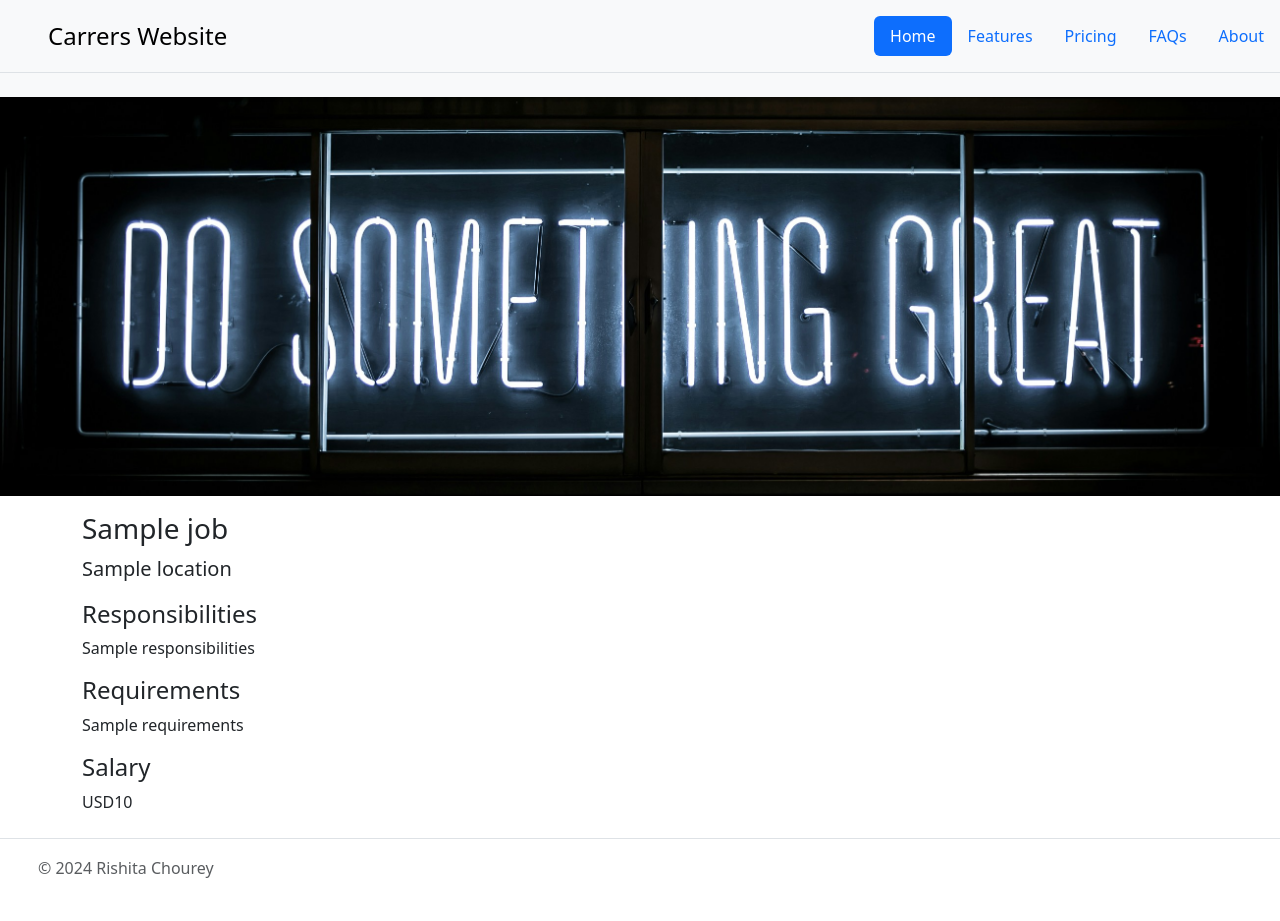
After one commit to RishitaChourey/careers-website, a Flask app: template templates/jobpage.html in a window 1280 px wide. The commit adds this page. Run offline with Flask 3, Linux system fonts and the light colour scheme; the template is opened without the code that fills it: most values are stand-ins (such as "Sample title", 1, 10 or a date in 2020).

Commit message:
Separate page added for each job position

```diff
--- a/app.py
+++ b/app.py
@@ -1,8 +1,7 @@
-from flask import Flask, render_template,jsonify
-from database import load_jobs_from_db
+from flask import Flask, render_template,jsonify, request
+from database import load_job_from_db, load_jobs_from_db
+
 app=Flask(__name__)#object of class
-
-
 
 @app.route("/")
 def first():
@@ -14,5 +13,17 @@ def first():
 def list_jobs():
   jobs_list=load_jobs_from_db()
   return jsonify(jobs_list)
+
+
+
+@app.route("/job/<int:id>")
+def show_job(id):
+  job=load_job_from_db(id)
+  if not job:
+    return "Not Found",404
+
+  job_dict = job._asdict()
+  return render_template('jobpage.html',job=job_dict)
+
 if __name__=="__main__":
   app.run(host='0.0.0.0',debug=True)
--- /dev/null
+++ b/templates/banner.html
@@ -0,0 +1,8 @@
+<style>
+    #banner{
+    width: 100%;
+    object-fit: cover;
+    height: 25rem;
+}
+</style>
+<img class="img-responsive" id="banner" src="../static/banner.jpg" alt="banner image" >
--- /dev/null
+++ b/templates/bootstrap.html
@@ -0,0 +1 @@
+<link href="https://cdn.jsdelivr.net/npm/bootstrap@5.3.3/dist/css/bootstrap.min.css" rel="stylesheet" integrity="sha384-QWTKZyjpPEjISv5WaRU9OFeRpok6YctnYmDr5pNlyT2bRjXh0JMhjY6hW+ALEwIH" crossorigin="anonymous">
--- a/templates/header.html
+++ b/templates/header.html
@@ -1,3 +1,4 @@
+<div style="margin-top: 96px;"></div>
 <div class="fixed-top bg-body-tertiary shadow-sm">
     <header class="d-flex flex-wrap justify-content-center py-3 mb-4 border-bottom">
       <a href="/" class="d-flex align-items-center mb-3 mb-md-0 me-md-auto link-body-emphasis text-decoration-none">
--- a/templates/jobitem.html
+++ b/templates/jobitem.html
@@ -7,6 +7,6 @@
         {% endif %}
     </div>
     <div class="col-3 align-middle">
-        <button type="button" class="btn btn-outline-primary">Apply</button>
+        <a href="/job/{{job['id']}}" type="button" class="btn btn-outline-primary">Apply</button></a>
     </div>
 </div>
--- /dev/null
+++ b/templates/jobpage.html
@@ -0,0 +1,32 @@
+<!DOCTYPE html>
+<html lang="en">
+<head>
+    <meta charset="UTF-8">
+    <meta name="viewport" content="width=device-width, initial-scale=1.0">
+    {% include 'bootstrap.html'%}
+    <title>{{job.title}}-Careers</title>
+</head>
+<body>
+    <div>
+        {% include 'header.html' %}
+    </div>
+
+    <div>
+        {% include 'banner.html' %}
+    </div>
+    <div class="container mt-3">
+        <h3>{{job.title}}</h3>
+        <p class="lead">{{job.location}}</p>
+        <h4>Responsibilities</h4>
+        <p>{{job.responsibilities}}</p>
+        <h4>Requirements</h4>
+        <p>{{job.requirements}}</p>
+        <h4>Salary</h4>
+        <p> {{job.currency}}{{job.salary}}</p>
+
+    </div>
+    <div>
+        {% include 'footer.html' %}
+    </div>
+</body>
+</html>
```
Also changed, not shown: database.py (+28 -6 lines), templates/home.html (+6 -8 lines).
